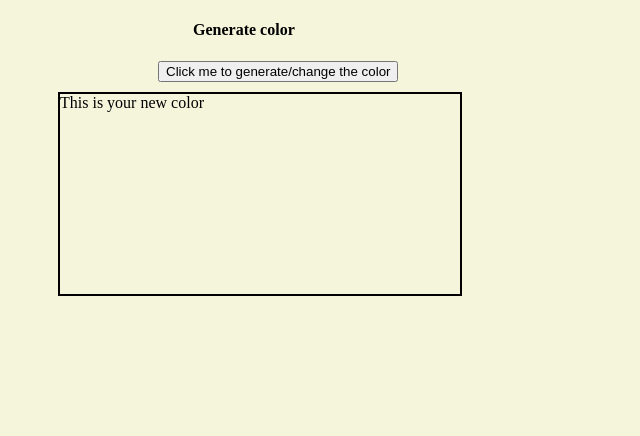
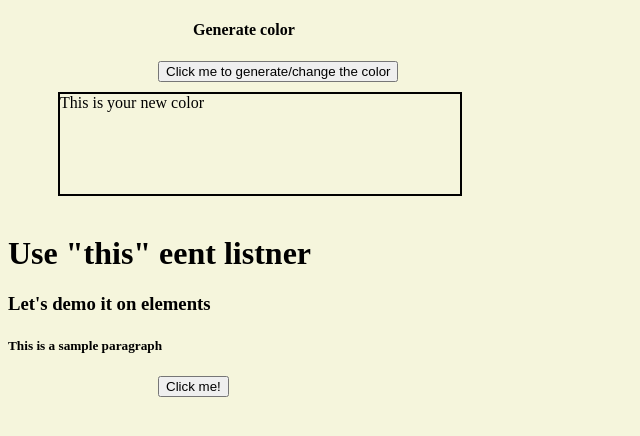
Before and after one commit to Gitsatishh/Js, a plain HTML site: page index.html in a window 1280 px wide. Shown: the whole page, without its empty margins (0-640 px from the left). Drawn offline with Linux system fonts and the light colour scheme.

Commit message:
Add files via upload

```diff
--- a/app.js
+++ b/app.js
@@ -11,6 +11,14 @@ btn.addEventListener("click", function(){
 
     let div = document.querySelector("div");
     div.style.backgroundColor = rgb;
+    h1.style.backgroundColor = rgb;
+    h3.style.backgroundColor = rgb;
+    h5.style.backgroundColor = rgb;
+    botton.style.backgroundColor = rgb;
+});
 
 
-});
+let h1 = document.querySelector("h1");
+let h3 = document.querySelector("h3");
+let h5 = document.querySelector("h5");
+let botton = document.querySelector("#botton");
--- a/index.html
+++ b/index.html
@@ -10,6 +10,12 @@
     <h4>Generate color</h4>
     <button>Click me to generate/change the color</button>
     <div>This is your new color</div>
+    <br>
+    <h1>Use "this" eent listner</h1>
+    <h3>Let's demo it on elements</h3>
+    <h5>This is a sample paragraph</h5>
+    <button id="botton">Click me!</button>
+
     <script src="app.js"></script>
 
 </body>
--- a/style.css
+++ b/style.css
@@ -9,7 +9,7 @@ button{
 }
 div{
     width: 400px;
-    height: 200px;
+    height: 100px;
     border: 2px solid black;
     margin: 10px 0 0 50px ;
 }
```
